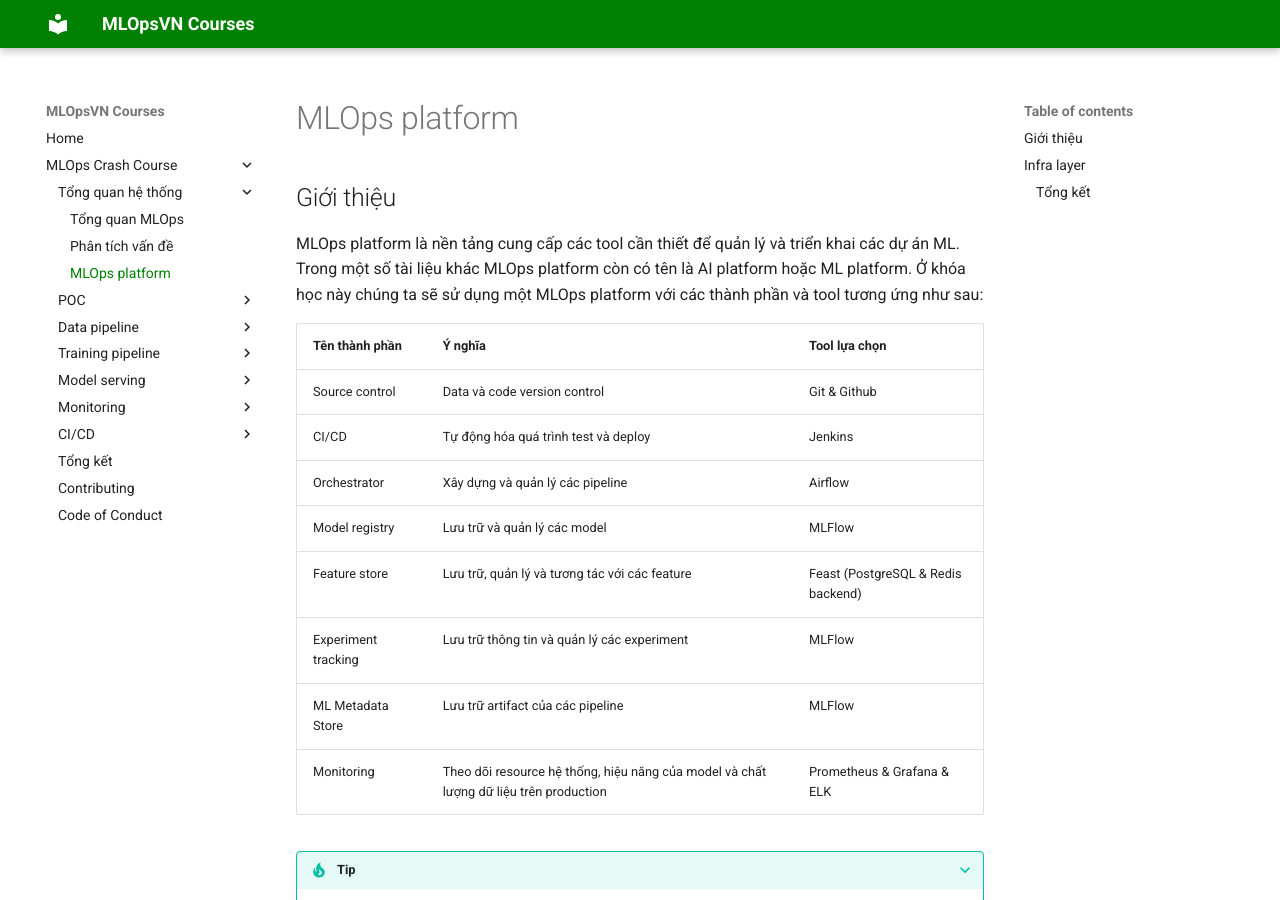
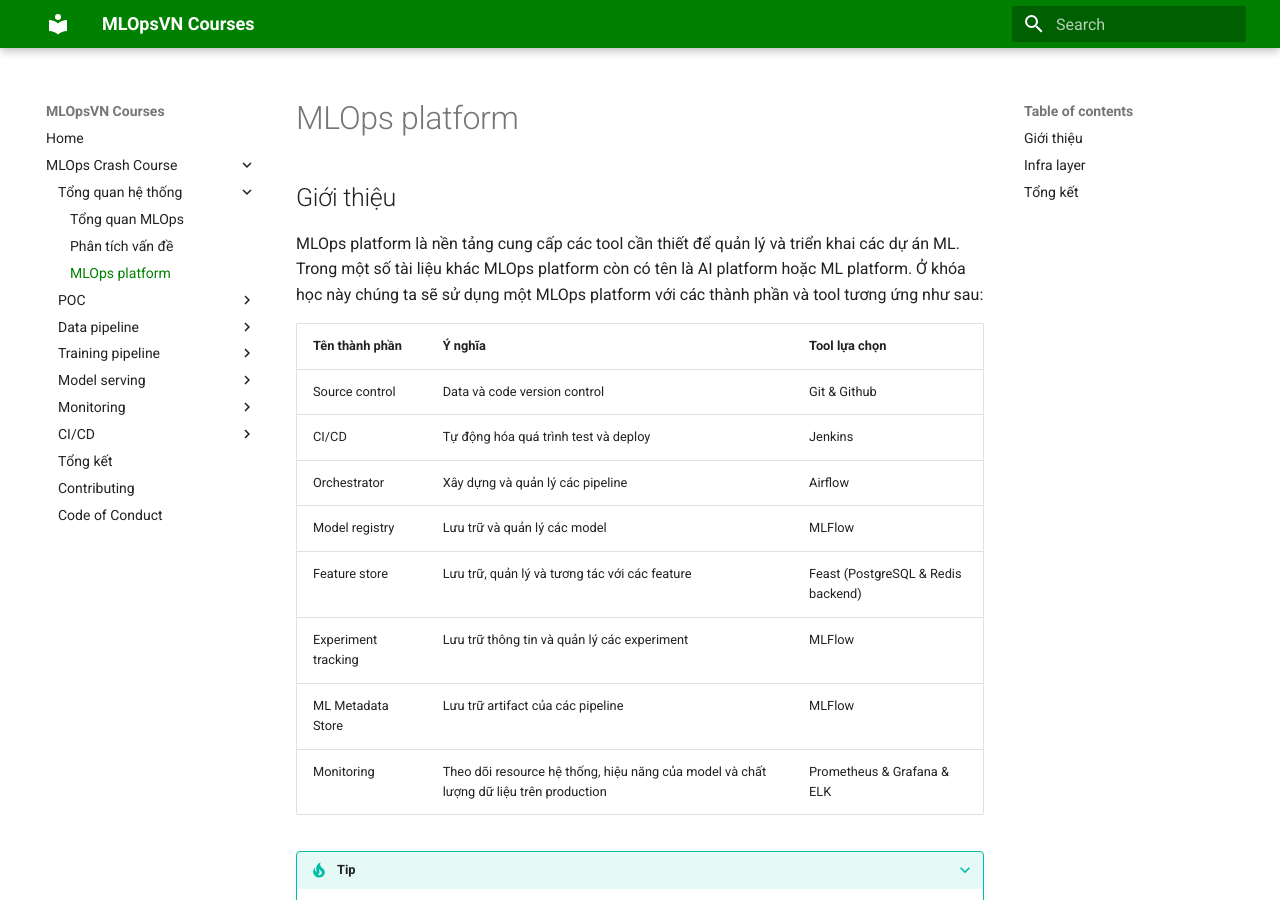
Before and after one commit to MLOpsVN/courses.mlops.vn, an MkDocs documentation site: the page built from docs/mlops-crash-course/tong-quan-he-thong/mlops-platform.md, in a window 1280 px wide and 900 px high. Built offline with MkDocs 1.6.1 and Material for MkDocs 9.7.7, drawn with Linux system fonts in a browser that asks for light colours; comment, search, counter and statistics services are not loaded.

```diff
--- a/docs/mlops-crash-course/tong-quan-he-thong/mlops-platform.md
+++ b/docs/mlops-crash-course/tong-quan-he-thong/mlops-platform.md
@@ -55,6 +55,6 @@ Thông thường, một công ty sẽ có một nhóm các Infra engineer làm n
 
 Trên Infra layer là Application layer, hay chính là nơi mà các engineer khác xây dựng các ứng dụng cho chính công ty đó. Các ứng dụng này có thể là môi trường Jupyter notebook, Gitlab server, Jenkins server, monitoring platform, hoặc MLOps platform, v.v. Trong khoá học này, chúng ta sẽ học cách triển khai MLOps platform trên localhost.
 
-### Tổng kết
+## Tổng kết
 
 Sau khi đã trả lời một loạt các câu hỏi về hệ thống ML ở bài trước và định nghĩa MLOps platform ở bài này, chúng ta đã có một cái nhìn kĩ lưỡng hơn về problem mà chúng ta đang giải quyết. Dựa vào Timeline đã được định nghĩa, tiếp theo chúng ta sẽ thực hiện POC.
--- a/mkdocs.yml
+++ b/mkdocs.yml
@@ -20,6 +20,7 @@ plugins:
       zoomable: true
       draggable: true
   - section-index
+  - search
 markdown_extensions:
   - admonition
   - pymdownx.highlight:
```
Also changed, not shown: requirements.txt (line endings or trailing spaces).
